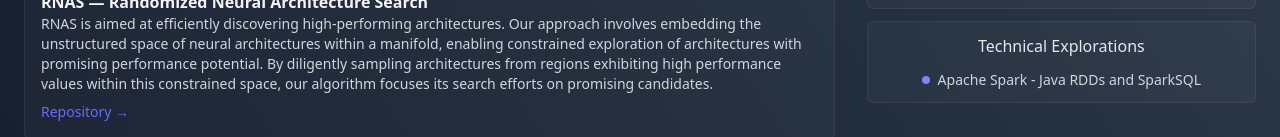
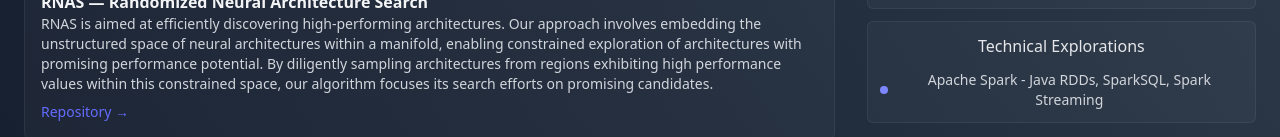
Before and after one commit to Vishnu767/vishnu-portfolio, a React (Vite) app: page / in a window 1280 px wide. Shown: the part 815-952 px from the top of the page. Built offline with nearby package versions, Linux system fonts and the light colour scheme.

Commit message:
Spark skills

```diff
--- a/src/App.jsx
+++ b/src/App.jsx
@@ -175,7 +175,7 @@ function App() {
                   <div className="font-medium text-gray-200">Technical Explorations</div>
                   <div className="mt-3 text-sm text-gray-300 flex items-center justify-center gap-2">
                     <span className="w-2 h-2 rounded-full bg-indigo-400 flex-shrink-0" />
-                    <span>Apache Spark - Java RDDs and SparkSQL</span>
+                    <span>Apache Spark - Java RDDs, SparkSQL, Spark Streaming</span>
                   </div>
                 </div>
               </div>
```
